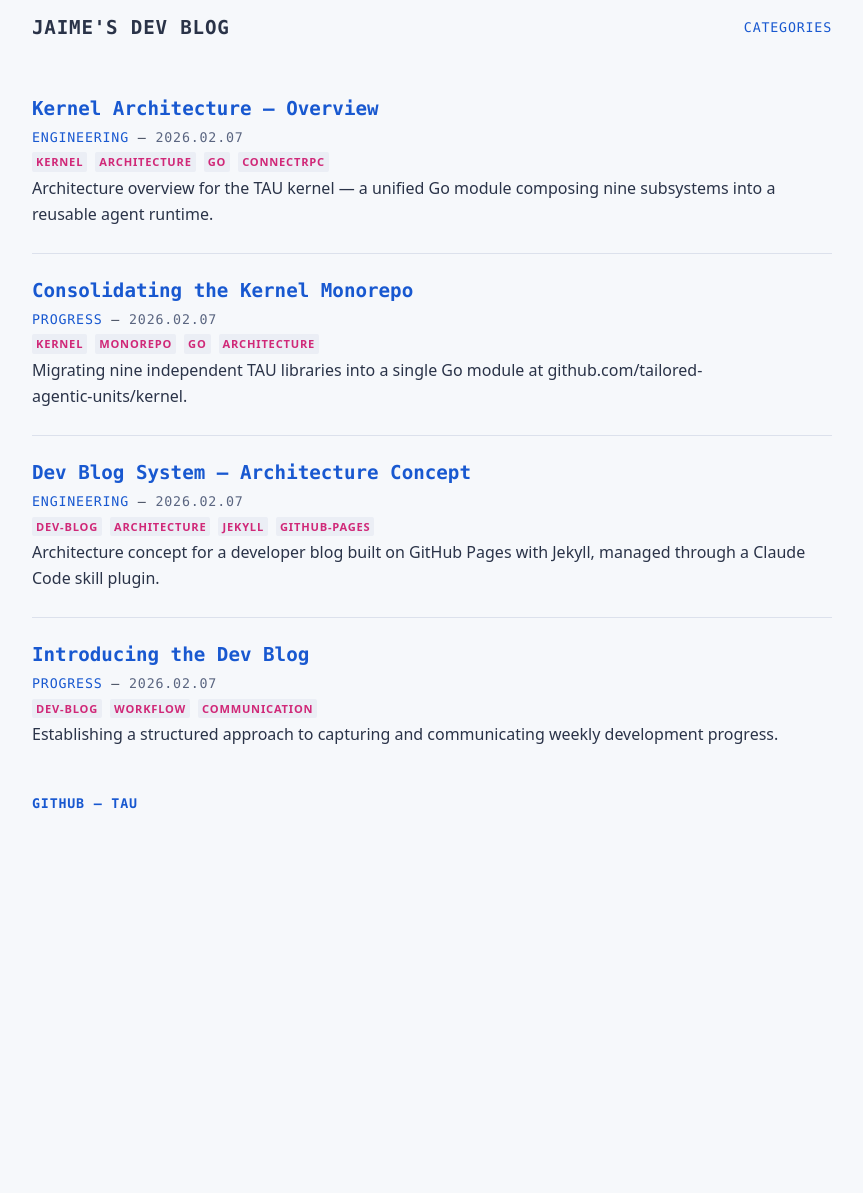
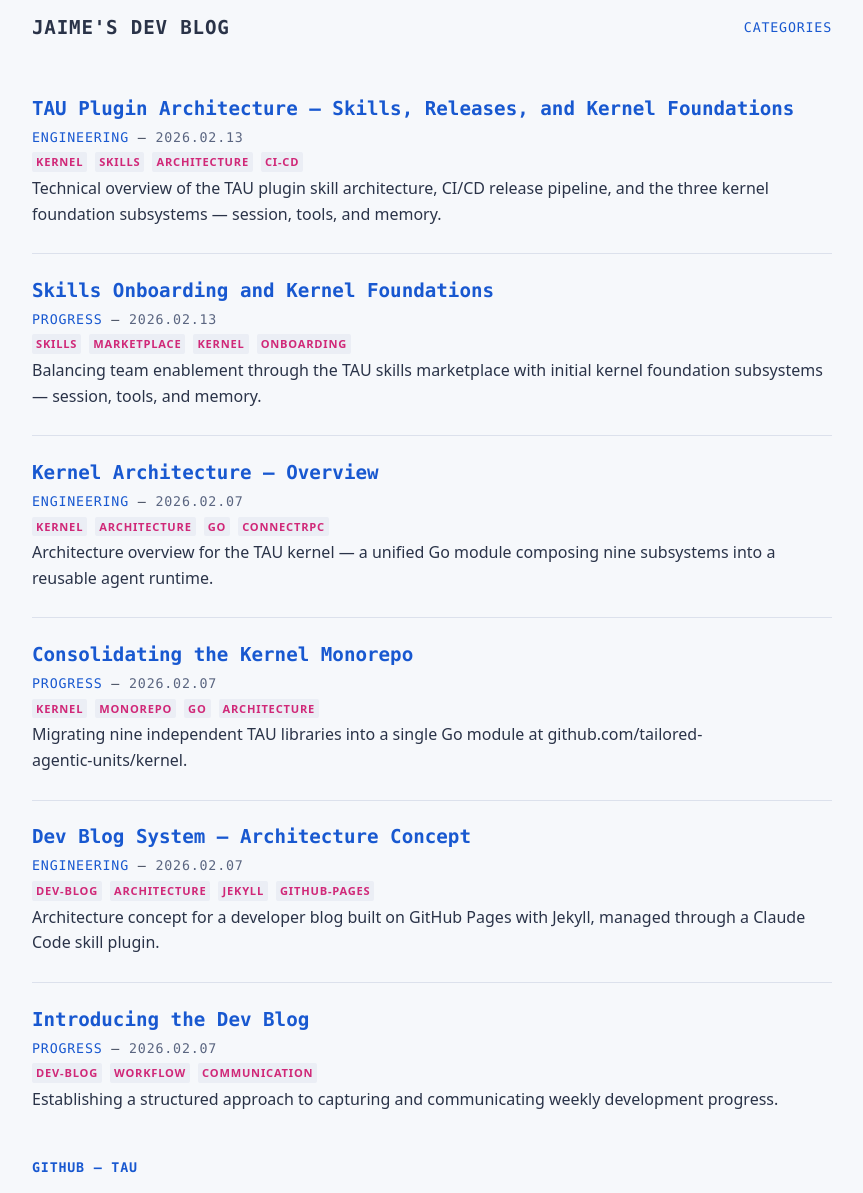
Before and after one commit to tailored-agentic-units/jaime, a Jekyll site: the page built from index.md, in a window 1280 px wide. Shown: the whole page, without its empty margins (208-1071 px from the left). Built offline with Jekyll 4.4.1, drawn with Linux system fonts in a browser that asks for light colours; the list of posts is cut into pages by our own code; before the commit the page ends 900 px from its top, so only the background shows below that; part of the change alters nothing that is shown.

Commit message:
publish week 2 posts: skills onboarding and kernel foundations

````diff
--- /dev/null
+++ b/_posts/2026-02-13-skills-onboarding-and-kernel-foundations.md
@@ -0,0 +1,73 @@
+---
+layout: post
+title: "Skills Onboarding and Kernel Foundations"
+date: 2026-02-13 12:00:00
+tags: [skills, marketplace, kernel, onboarding]
+category: progress
+excerpt: "Balancing team enablement through the TAU skills marketplace with initial kernel foundation subsystems — session, tools, and memory."
+---
+
+This week split between two priorities: cleaning up and beginning the onboarding process for the [TAU skills marketplace](https://github.com/tailored-agentic-units/tau-marketplace) and putting the initial kernel foundation subsystems in place. The week was heavier on meetings and team engagements than on raw development output, but the infrastructure getting put into place will pay dividends moving forward. The pace of implementation will increase as we settle into our battle rhythm.
+
+## TAU Skills Marketplace
+
+The TAU skills marketplace is a centralized distribution point for Claude Code skills — reusable, structured workflows that standardize how the team interacts with Claude Code across all TAU repositories. This week I focused on cleaning up the marketplace plugin and onboarding team members and leadership to its usage.
+
+> For details on Claude Skills, see: [Extend Claude with skills](https://code.claude.com/docs/en/skills).
+
+### What the Plugin Provides
+
+The [tau plugin](https://github.com/tailored-agentic-units/tau-marketplace/tree/main/plugins/tau) ships seven skills, each covering a distinct operational domain:
+
+| Skill | Purpose |
+|-------|---------|
+| **dev-workflow** | Structured development sessions — concept development, phase/objective planning, task execution, project review, and releases |
+| **github-cli** | GitHub operations via `gh` — issues, PRs, releases, labels, secrets, discussions, sub-issues, and issue types |
+| **go-patterns** | Go design principles — interface design, error handling, package structure, configuration lifecycle |
+| **kernel** | TAU kernel usage — subsystem APIs, protocol execution, provider setup, mock testing |
+| **project-management** | GitHub Projects v2 — boards, phases, objectives, cross-repo backlog management |
+| **skill-creator** | Skill authoring — SKILL.md format, frontmatter, directory conventions |
+| **tau-overview** | Ecosystem reference — cross-skill integration, context documents, session continuity |
+
+The dev-workflow skill is the orchestrator. It drives the full development lifecycle — from concept through release — and loads project-management and github-cli contextually when a session needs them. What this means in practice: a developer starts a session with `/dev-workflow task 42`, and the skill loads the relevant issue context, creates an implementation guide, and structures the work into a branch-per-issue, PR-per-task workflow.
+
+### Marketplace Changes This Week
+
+The plugin went through several rounds of refinement:
+
+- **Restructured dev-workflow** — moved actionable subcommands from `references/` to `commands/`, separating invocable workflows from pure reference material
+- **Introduced issue type conventions** — standardized Bug, Task, and Objective as organization-level issue types across github-cli, project-management, and dev-workflow
+- **Added `_project/` convention** — established `_project/README.md`, `_project/phase.md`, and `_project/objective.md` as the standard project documentation structure
+- **Refined the development pipeline** — split validation into separate testing and validation phases, strengthened implementation guide conventions
+
+### CI/CD Release Cycle
+
+The marketplace uses a tag-triggered release pipeline. When a tag matching the pattern `{prefix}-v{version}` is pushed (e.g., `tau-v0.0.7`), the [release workflow](https://github.com/tailored-agentic-units/tau-marketplace/blob/main/.github/workflows/release.yml) automatically creates a GitHub Release with notes extracted from the CHANGELOG. The process is fully automated — tag and push, and the release appears on GitHub within seconds.
+
+### Why This Matters
+
+Standardizing how the team uses Claude Code is a force multiplier. Instead of each developer learning their own patterns for issue management, project planning, and development workflow, the plugin provides a shared vocabulary and shared processes. Every project that installs the tau plugin gets the same structured workflows, the same issue conventions, and the same release process. The investment in cleaning up and onboarding pays dividends every time someone starts a new development session.
+
+## Kernel Foundation Subsystems
+
+On the kernel side, three foundation subsystems received their initial implementations this week — each addressing a core capability that the kernel runtime loop will compose.
+
+### Session Interface
+
+The [session subsystem](https://github.com/tailored-agentic-units/kernel/pull/16) establishes conversation history management as a first-class kernel primitive. It defines a `Session` interface for adding messages, retrieving history, and clearing state — with a concurrent-safe in-memory implementation that uses defensive copies to prevent external mutation. This work also evolved `protocol.Message` with a `Role` enum and `ToolCall` struct, laying the groundwork for multi-turn agentic conversations.
+
+### Tool Registry
+
+The [tool registry](https://github.com/tailored-agentic-units/kernel/pull/19) unifies tool definitions into a single canonical `protocol.Tool` type and provides a global registry for tool registration and execution. Tools register with a handler function, and the registry provides lookup, listing, and execution by name. The pattern follows the existing providers registry — thread-safe, duplicate-aware, and extensible through `init()` functions in sub-packages.
+
+### Memory Store
+
+The [memory store](https://github.com/tailored-agentic-units/kernel/pull/20) implements a pluggable persistence abstraction with a `Store` interface for listing, loading, saving, and deleting entries. The filesystem-backed `FileStore` provides the initial implementation with atomic writes and hierarchical key-value namespaces. On top of the store sits a session-scoped `Cache` that provides progressive on-demand loading — it knows what keys are available without loading their content, resolving entries lazily as the session needs them.
+
+### What These Enable
+
+All three subsystems sit at Level 0 in the kernel's dependency hierarchy — they depend only on `core/protocol` and nothing else. They are independent and composable, which means the [kernel runtime loop](https://github.com/tailored-agentic-units/kernel/issues/14) can compose them together without any of them needing to know about the others. That's the next step.
+
+## Looking Ahead
+
+The foundation is in place. The next objective tasks are the kernel runtime loop and integration tests — composing session, tools, and memory into the agentic loop that will drive the kernel. Once we get this infrastructure in place, we'll be able to see the kernel start to come to life.
--- /dev/null
+++ b/_posts/2026-02-13-tau-plugin-architecture-and-kernel-subsystems.md
@@ -0,0 +1,211 @@
+---
+layout: post
+title: "TAU Plugin Architecture — Skills, Releases, and Kernel Foundations"
+date: 2026-02-13 14:00:00
+tags: [kernel, skills, architecture, ci-cd]
+category: engineering
+excerpt: "Technical overview of the TAU plugin skill architecture, CI/CD release pipeline, and the three kernel foundation subsystems — session, tools, and memory."
+---
+
+The TAU plugin ecosystem and kernel both advanced this week. The [tau-marketplace](https://github.com/tailored-agentic-units/tau-marketplace) plugin matured its skill architecture and release infrastructure, while the [kernel](https://github.com/tailored-agentic-units/kernel) completed the initial implementations of three foundation subsystems that will compose into the runtime loop. This post covers the technical details of both.
+
+---
+
+## TAU Plugin Ecosystem
+
+The tau plugin is distributed through the [tau-marketplace](https://github.com/tailored-agentic-units/tau-marketplace) and provides seven skills organized by operational domain. Each skill follows a consistent directory structure:
+
+```
+skills/<skill-name>/
+├── SKILL.md          # Main instructions and trigger definitions
+├── commands/         # Invocable subcommands (actionable workflows)
+├── references/       # Pure reference material (loaded contextually)
+└── dev-types/        # Development type conventions (optional)
+```
+
+### Skills Inventory
+
+| Skill | Sub-commands | Domain |
+|-------|-------------|--------|
+| **dev-workflow** | `concept`, `plan phase`, `plan objective <issue>`, `task <issue>`, `review`, `release <version>` | Structured development sessions — full lifecycle from concept through release |
+| **github-cli** | — (reactive to gh operations) | GitHub CLI operations — issues, PRs, releases, labels, secrets, discussions, sub-issues, issue types |
+| **go-patterns** | — (reactive to design questions) | Go design principles — interfaces, error handling, package structure, configuration lifecycle |
+| **kernel** | — (reactive to kernel development) | TAU kernel usage — subsystem APIs, protocol execution, provider setup, mock testing patterns |
+| **project-management** | — (reactive to project operations) | GitHub Projects v2 — boards, phases, objectives, cross-repo backlog, versioning conventions |
+| **skill-creator** | — (reactive to skill authoring) | Skill development — SKILL.md format, frontmatter schema, directory conventions, string substitutions |
+| **tau-overview** | — (non-invocable background) | Ecosystem reference — cross-skill integration map, context document structure, session continuity |
+
+### Cross-Skill Integration
+
+The dev-workflow skill acts as the orchestrator. It contextually loads other skills based on the session type:
+
+- **Concept and planning sessions** load project-management and github-cli for project board and issue operations
+- **Task execution sessions** load domain-specific skills (e.g., kernel for kernel development, go-patterns for Go code)
+- **Release sessions** load github-cli for tag and release operations
+
+This layered loading means a skill only enters context when the session actually needs it, keeping the working context focused.
+
+### Context Documents
+
+The dev-workflow skill produces structured context documents that persist across sessions:
+
+| Path | Purpose |
+|------|---------|
+| `.claude/context/concepts/<slug>.md` | Architectural concepts and vision documents |
+| `.claude/context/guides/<issue>-<slug>.md` | Implementation guides for specific tasks |
+| `.claude/context/sessions/<issue>-<slug>.md` | Session summaries with outcomes and decisions |
+| `.claude/context/reviews/<date>-<scope>.md` | Project review reports |
+| `_project/README.md` | Project overview and phase tracking |
+| `_project/phase.md` | Current phase scope and objectives |
+| `_project/objective.md` | Current objective with sub-issue breakdown |
+
+Each path has an `.archive/` subdirectory for completed work, maintaining a clean separation between active and historical context.
+
+---
+
+## CI/CD Release Pipeline
+
+The marketplace uses a tag-triggered release workflow that automates GitHub Release creation.
+
+### Tag Convention
+
+```
+{prefix}-v{version}
+```
+
+The prefix identifies the plugin (e.g., `tau`), and the version follows semver. Example: `tau-v0.0.7`.
+
+### Workflow
+
+The [release workflow](https://github.com/tailored-agentic-units/tau-marketplace/blob/main/.github/workflows/release.yml) triggers on tag push:
+
+1. **Checkout** — full history (`fetch-depth: 0`) for changelog extraction
+2. **Extract prefix** — parse the tag to identify the plugin being released
+3. **Create GitHub Release** — extract release notes from `CHANGELOG.md` using the tag prefix as a filter, publish automatically
+
+The workflow uses the `taiki-e/create-gh-release-action` for changelog parsing and release creation. The entire pipeline requires no manual steps beyond pushing the tag.
+
+### Versioning
+
+The kernel and marketplace share a versioning convention:
+
+| Type | Format | Example | When |
+|------|--------|---------|------|
+| **Dev pre-release** | `v<target>-dev.<objective>.<issue>` | `v0.1.0-dev.1.12` | After each PR merge |
+| **Phase release** | `v<major>.<minor>.<patch>` | `v0.1.0` | When all phase objectives are complete |
+
+Dev releases track individual issue completions within an objective. The dev-workflow release command handles tagging and integrates with the CI pipeline.
+
+---
+
+## Kernel Foundation Subsystems
+
+Three Level 0 subsystems received their initial implementations this week. All three depend exclusively on `core/protocol` — they are independent of each other and composable by design.
+
+```
+Level 0 (Foundation — depend only on core/protocol):
+  ├── memory   (Store, FileStore, Cache, Entry)
+  ├── tools    (Registry, Handler, Execute, List)
+  └── session  (Session interface, in-memory implementation)
+```
+
+### Session Interface
+
+**PR [#16](https://github.com/tailored-agentic-units/kernel/pull/16)** | Release `v0.1.0-dev.1.11`
+
+The session subsystem manages conversation history. The core contract:
+
+```go
+type Session interface {
+    ID() string
+    AddMessage(msg protocol.Message)
+    Messages() []protocol.Message
+    Clear()
+}
+```
+
+`Messages()` returns a defensive copy — callers cannot mutate session state through the returned slice. The in-memory implementation is concurrent-safe with `sync.RWMutex`.
+
+This work also evolved `protocol.Message` to support multi-turn agentic conversations:
+
+- **`Role`** — typed string enum (`RoleSystem`, `RoleUser`, `RoleAssistant`, `RoleTool`) replacing raw strings
+- **`ToolCall`** — struct with `ID`, `Name`, and `Arguments` fields for tool invocations
+- **`ToolCallID`** and **`ToolCalls`** fields on `Message` — linking tool results back to their invocations
+
+The protocol evolution means session history natively captures the full agentic conversation flow — user messages, assistant responses, tool calls, and tool results — without lossy serialization.
+
+### Tool Registry
+
+**PR [#19](https://github.com/tailored-agentic-units/kernel/pull/19)** | Release `v0.1.0-dev.1.12`
+
+The tool registry consolidates tool definitions into a single canonical type and provides global tool orchestration.
+
+**Unified type.** `protocol.Tool` is the single source of truth for tool metadata, replacing the separate `agent.Tool` and `providers.ToolDefinition` types that existed previously.
+
+**Global registry.** The registry follows the existing providers registry pattern:
+
+```go
+tools.Register(tool, handler)  // Add (rejects duplicates)
+tools.Replace(tool, handler)   // Update existing
+tools.Get(name)                // Retrieve by name
+tools.List()                   // All registered tools
+tools.Execute(ctx, name, args) // Run with JSON-encoded arguments
+```
+
+**Handler pattern.** Each tool registers a handler function:
+
+```go
+type Handler func(ctx context.Context, args json.RawMessage) (Result, error)
+
+type Result struct {
+    Content string
+    IsError bool  // signals to the LLM that invocation failed
+}
+```
+
+Built-in tools register via `init()` in sub-packages. External tools extend the catalog by calling `tools.Register()`. The registry is thread-safe with `sync.RWMutex`.
+
+### Memory Store
+
+**PR [#20](https://github.com/tailored-agentic-units/kernel/pull/20)** | Release `v0.1.0-dev.1.13`
+
+The memory subsystem provides a pluggable persistence abstraction with a session-scoped caching layer.
+
+**Store interface.** The persistence contract:
+
+```go
+type Store interface {
+    List(ctx context.Context) ([]string, error)
+    Load(ctx context.Context, keys ...string) ([]Entry, error)
+    Save(ctx context.Context, entries ...Entry) error
+    Delete(ctx context.Context, keys ...string) error
+}
+```
+
+**FileStore.** The initial implementation uses the filesystem as a hierarchical key-value namespace. Keys map to file paths, entries carry their content as byte slices. Writes are atomic for durability. Hidden files (dotfiles) are filtered from listings.
+
+**Cache.** The session-scoped cache wraps a Store to provide progressive on-demand loading:
+
+1. **Bootstrap** — load the index (all available keys) and optionally warm specific prefixes
+2. **Resolve** — lazy-load requested keys on demand as the session needs them
+3. **Flush** — persist dirty entries back to the store
+
+The cache tracks dirty and removed entries, so `Flush()` only writes what actually changed. It's concurrent-safe and separates concerns cleanly: the Store is stateless (every call hits persistence), while the Cache provides session-level performance optimization.
+
+**Namespace convention.** Memory is organized into namespaces:
+
+| Namespace | Content |
+|-----------|---------|
+| `memory/*` | Kernel-level context |
+| `skills/*` | Shareable capability definitions |
+| `agents/*` | Agent profile storage |
+
+---
+
+## Key Principles
+
+1. **Protocol-first design** — `core/protocol` defines the canonical types. Subsystems consume them natively rather than defining their own representations.
+2. **Foundation orthogonality** — session, tools, and memory are independent. None imports the other. This makes them composable without coupling.
+3. **Defensive boundaries** — defensive copies in session, atomic writes in memory, duplicate rejection in the tool registry. Correctness at the interface level.
+4. **Registry pattern** — both tools and providers follow the same global registry pattern: register, replace, get, list, execute. One pattern, applied consistently.
+5. **Store/Cache separation** — stateless persistence (Store) composed with stateful session optimization (Cache). Each layer has one job.
````
Also changed, not shown: .claude/context/style-profile.md.
